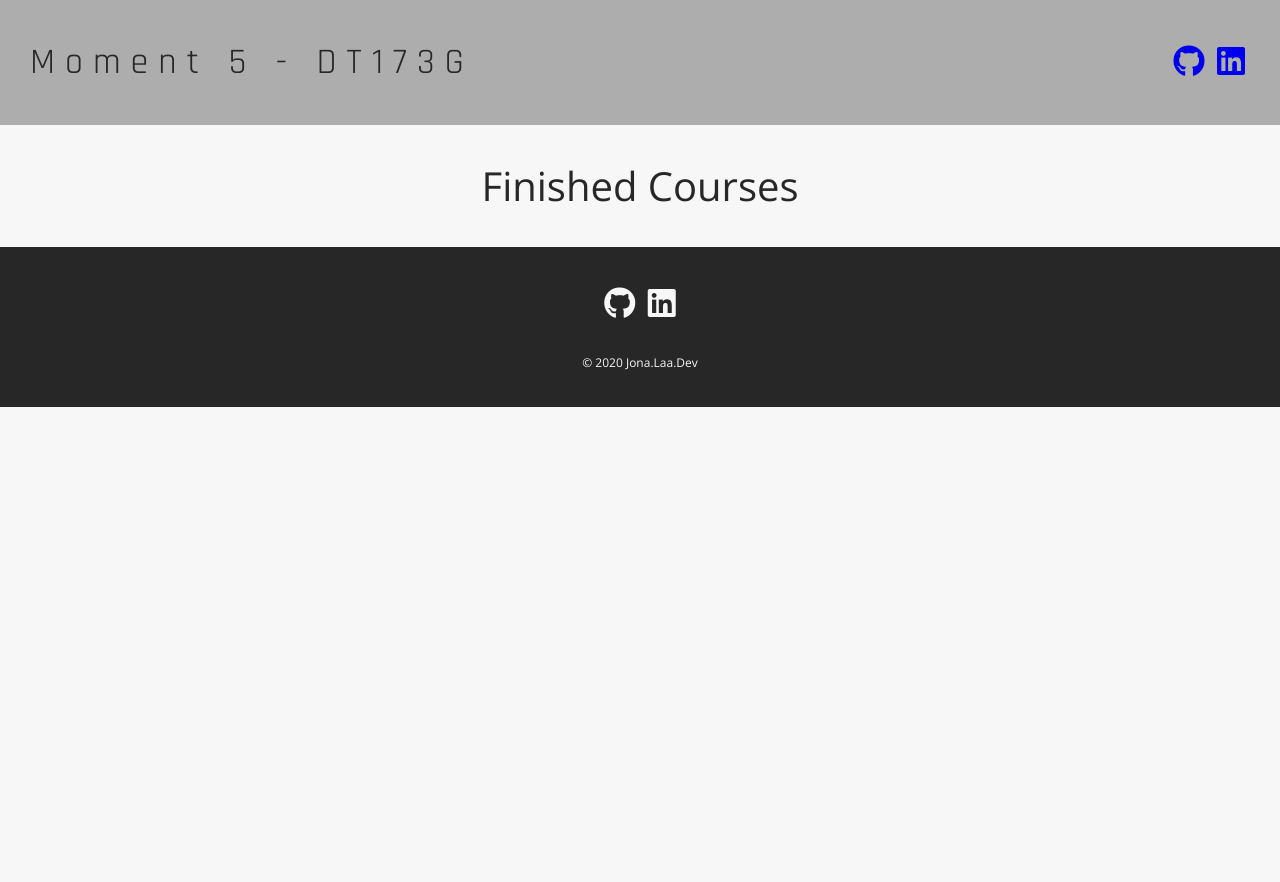
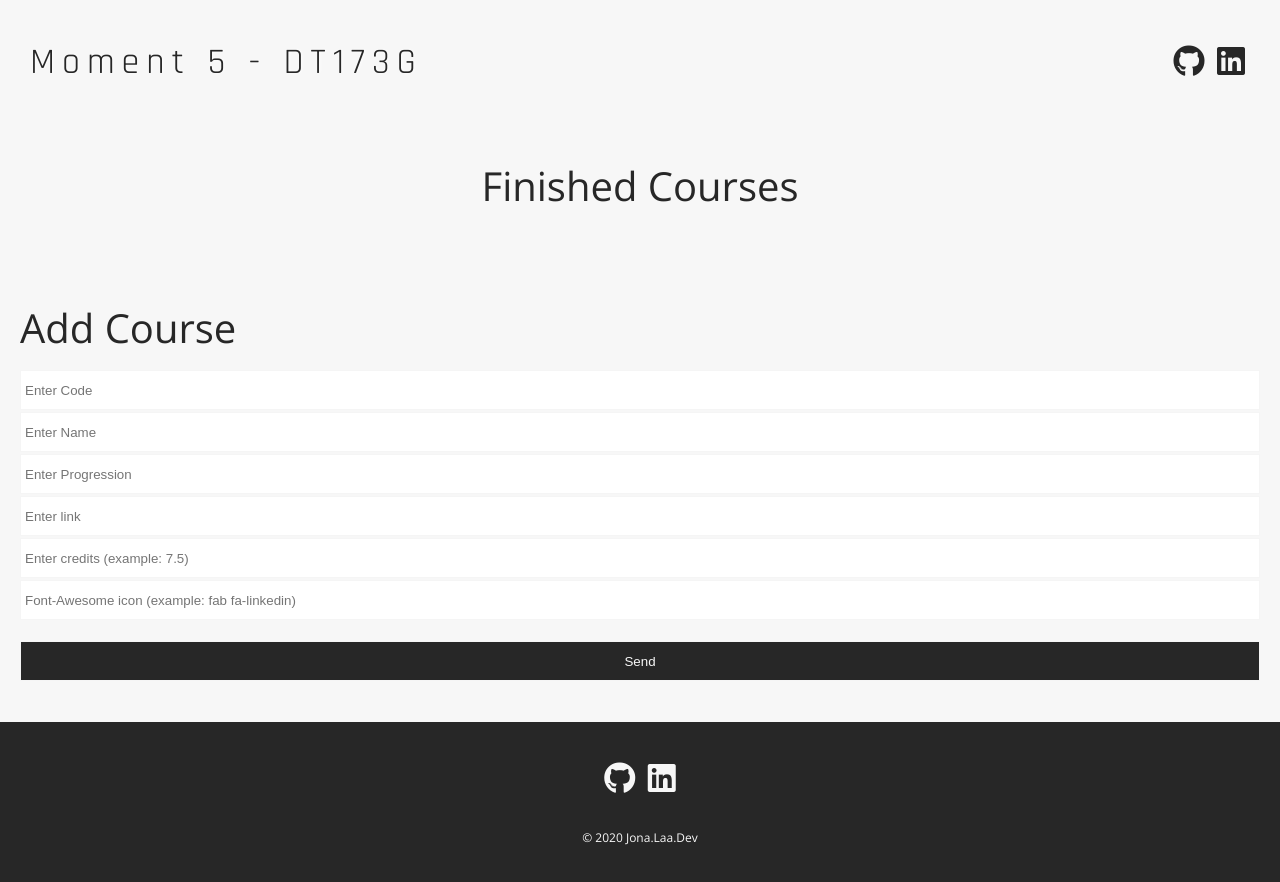
Before and after one commit to jona-laa/REST_Client, a website: page src/index.html in a window 1280 px wide. Before the commit the page ends 800 px from the top, so only its background shows below. Drawn offline with nearby package versions, Linux system fonts and the light colour scheme; files that its build step writes are made by us from their sources; no server answers.

Commit message:
add -form and course icon support

```diff
--- a/src/index.html
+++ b/src/index.html
@@ -24,17 +24,57 @@
     </div>
   </header>
 
-  <section id="courses" class="section-padding bg-light">
+  <main>
+    <section id="courses" class="section-padding bg-light">
 
-    <div class="section-header">
-      <h2>Finished Courses</h2>
-    </div>
+      <div class="section-header">
+        <h2>Finished Courses</h2>
+      </div>
 
-    <div id="courses-container" class="row trio">
+      <div id="courses-container" class="row trio">
 
-    </div> <!-- flex-items end -->
+      </div> <!-- courses-container end -->
 
-  </section> <!-- Front-end end-->
+    </section> <!-- courses end-->
+
+    <section id="credits" class="section-padding">
+      <div id="credits-total"></div>
+    </section>
+
+    <section id="add-course" class="section-padding">
+      <div class="col-2 bg-light">
+        <h2>Add Course</h2>
+        <form class="contact-form">
+          <div>
+            <label for="code"></label>
+            <input type="text" name="code" id="code" placeholder="Enter Code">
+          </div>
+          <div>
+            <label for="name"></label>
+            <input type="text" name="name" id="name" placeholder="Enter Name">
+          </div>
+          <div>
+            <label for="progression"></label>
+            <input type="progression" name="progression" id="progression" placeholder="Enter Progression">
+          </div>
+          <div>
+            <label for="link"></label>
+            <input type="text" name="link" id="link" placeholder="Enter link">
+          </div>
+          <div>
+            <label for="credits"></label>
+            <input type="number" name="credits" id="credits" placeholder="Enter credits (example: 7.5)">
+          </div>
+          <div>
+            <label for="icon"></label>
+            <input type="text" name="icon" id="icon" placeholder="Font-Awesome icon (example: fab fa-linkedin)">
+          </div>
+          <input type="submit" value="Send" id="submit" class="btn" onclick="addCourse(event)">
+        </form>
+      </div>
+    </section>
+
+  </main>
 
   <footer class="bg-dark">
     <div class="social">
--- a/src/js/main.js
+++ b/src/js/main.js
@@ -1,32 +1,36 @@
 // DOM Elements
 const coursesContainer = document.querySelector('#courses-container')
+const creditsTotal = document.querySelector('#credits-total')
 
 const getCourses = () => {
   fetch('http://localhost:8080/DEMO_REST/api/courses')
     .then(res => res.json())
     .then(data => data.courses.forEach(course => createElement(course)))
+    .catch(e => console.log(e))
 }
 
+let credits = 0;
+
 const createElement = (course) => {
-  console.log(course)
   coursesContainer.innerHTML += `
-    <div>
+    <div class="courses-container_course">
+    <i class="${course.icon} fa-4x"></i>
       <a href="${course.link}" class="icon-link react" target="_blank">
-        <i class="fas fa-university fa-3x"></i>
         <h3>${course.name}</h3>
       </a>
       <p>${course.code}</p>
       <p>${course.progression}</p>
+      <p>${course.credits}</p>
     </div>
-  `
+  `;
+  credits += parseFloat(course.credits)
+  creditsTotal.innerHTML = credits;
+}
+
+const addCourse = (e) => {
+  e.preventDefault();
+  fetch()
+  console.log('added')
 }
 
 window.addEventListener("load", getCourses);
-
-/*
-Lägg till HP per kurs samt HP totalt
-
-WU I - HTML5
-
-
-*/
--- a/src/styles/base/_typography.scss
+++ b/src/styles/base/_typography.scss
@@ -4,6 +4,7 @@ main a {
 
   &:hover {
     opacity: 0.75;
+    text-decoration: underline;
   }
 
   &:visited {
--- /dev/null
+++ b/src/styles/components/_course.scss
@@ -0,0 +1,5 @@
+.courses-container_course {
+  i {
+    margin-bottom: 5px;;
+  }
+}
--- /dev/null
+++ b/src/styles/components/_credits.scss
@@ -0,0 +1,6 @@
+#credits {
+  #credits-total {
+    width: 50%;
+    float: right;
+  }
+}
--- /dev/null
+++ b/src/styles/components/_forms.scss
@@ -0,0 +1,25 @@
+/* callback form */
+.contact-form {
+  width: 100%;
+  padding: 20px 0;
+
+  input {
+    width: 100%;
+    padding: 4px;
+    height: 40px;
+    border: #f5f5f5 1px solid;
+    margin: 1px 0;
+
+    &:focus {
+      outline-color: lighten($darkblue, 80%)
+    }
+  }
+
+  .btn {
+    margin-top: 20px;
+  }
+
+  #submit {
+    @include light-theme(false);
+  }
+}
--- a/src/styles/components/_header.scss
+++ b/src/styles/components/_header.scss
@@ -2,7 +2,6 @@ header {
   @include flex(row);
   align-items: center;
   justify-content: space-between;
-  background-color: rgba(0, 0, 0, 0.3);
   width: 100%;
   height: 125px;
   padding: 0 30px;
@@ -15,8 +14,12 @@ header {
   }
 
   @include maxWidth(812px) {
-    flex-direction: row;
+    @include flex(row);
     height: 70px;
+  }
+
+  i {
+    color: $color-dark;
   }
 
   a {
@@ -38,10 +41,7 @@ header {
     font-weight: 200;
     font-family: 'Rajdhani', sans-serif;
     font-size: 3.6rem;
-    letter-spacing: 10px;
-
-    .logo-font_small {
-      font-size: 2.6rem;
-    }
+    letter-spacing: 7px;
+    text-shadow: 1px 0px 3px #fff;
   }
 }
--- a/src/styles/main.scss
+++ b/src/styles/main.scss
@@ -4,5 +4,7 @@
 @import 'base/typography';
 
 @import 'components/header';
+@import 'components/course';
+@import 'components/forms';
 @import 'components/footer';
 @import 'layout/layout';
```
